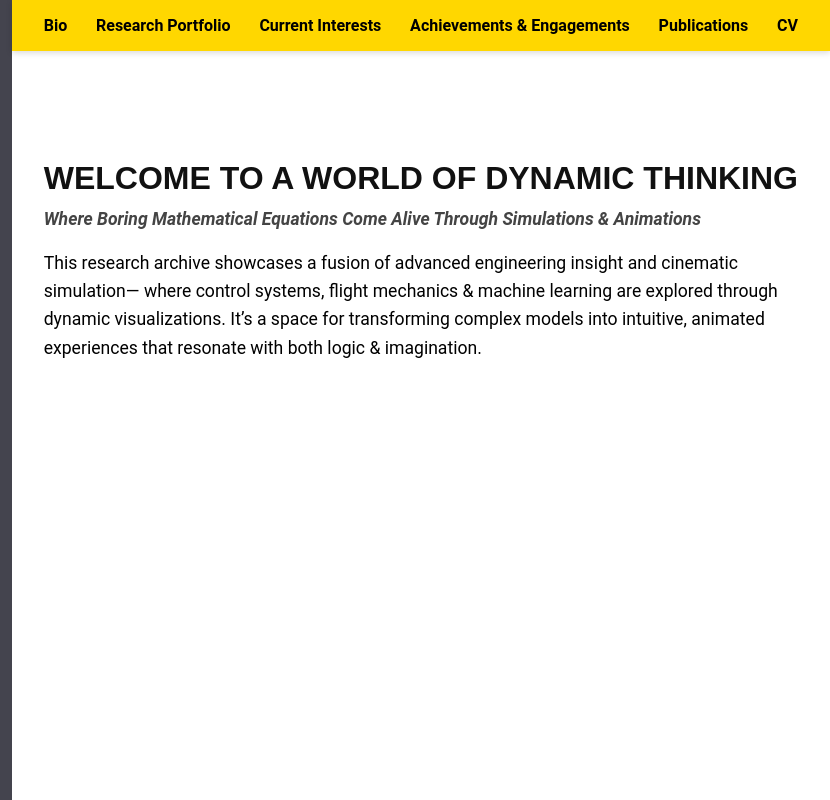
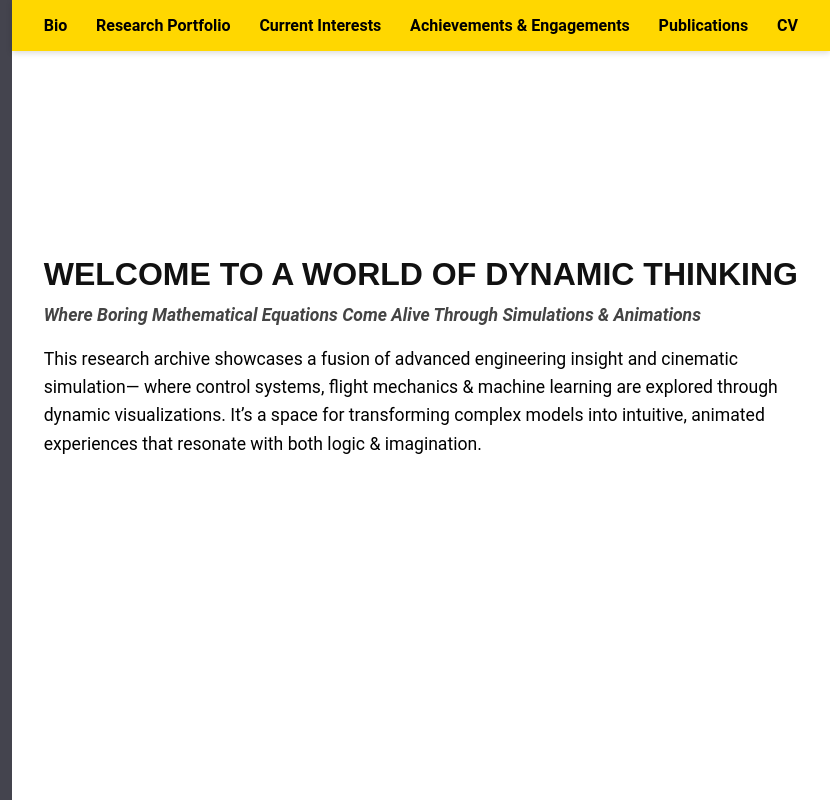
Before and after one commit to ATasneem7/TasneemDynamics.github.io, a plain HTML site: page index.html in a window 1280 px wide. Shown: the full height of the page, 450-1280 px from the left. Drawn offline with Linux system fonts and the light colour scheme.

Commit message:
Update style1.css

```diff
--- a/style1.css
+++ b/style1.css
@@ -36,7 +36,7 @@
   flex-basis: 60%;
   background-color: #ffffff;
   position: relative;
-  padding-top: calc(1rem + 9rem); /* Adjust to align intro with logo top */
+  padding-top: calc(1rem + 15rem); /* Adjust to align intro with logo top */
   padding-right: 2rem;
   padding-left: 2rem;
   padding-bottom: 2rem;
```
